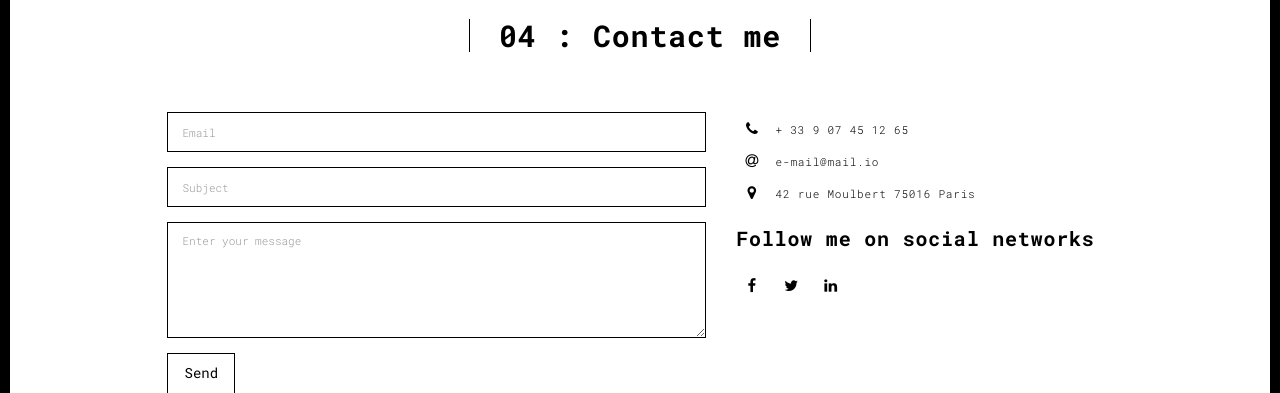
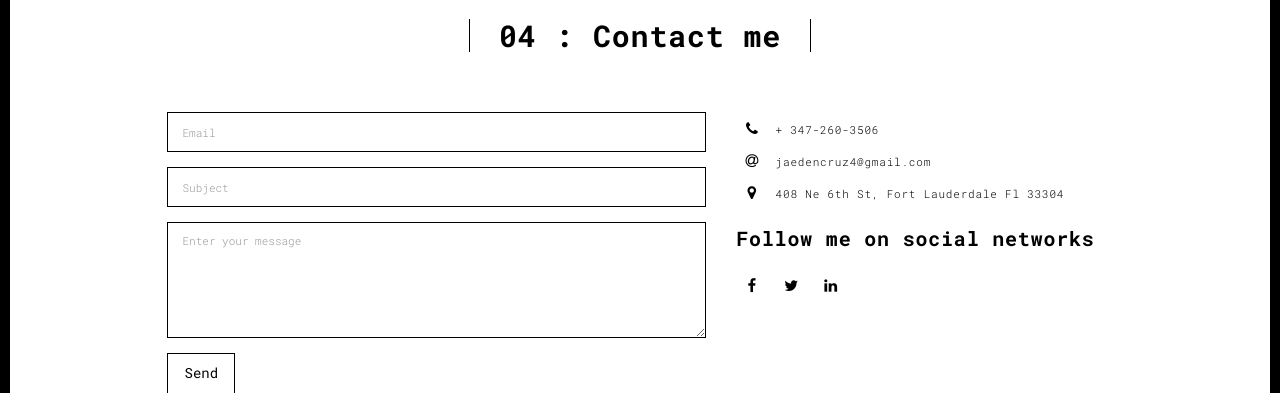
Before and after one commit to jaedencruz/portfo, a Flask app: page /contact.html in a window 1280 px wide. Shown: the part 90-483 px from the top of the page. Run offline with Flask 3, Linux system fonts and the light colour scheme; some libraries are stand-ins or nearby versions.

Commit message:
Update contact.html
editing template files to fit my portfolio details

```diff
--- a/templates/contact.html
+++ b/templates/contact.html
@@ -82,19 +82,19 @@
                         <span class="fa-icon">
                           <i class="fa fa-phone" aria-hidden="true"></i>
                         </span>
-                        + 33 9 07 45 12 65
+                        + 347-260-3506
                       </li>
                       <li>
                         <span class="fa-icon">
                           <i class="fa fa-at" aria-hidden="true"></i>
                         </span>
-                        e-mail@mail.io
+                        jaedencruz4@gmail.com
                       </li>
                       <li>
                         <span class="fa-icon">
                           <i class="fa fa fa-map-marker" aria-hidden="true"></i>
                         </span>
-                        42 rue Moulbert 75016 Paris
+                        408 Ne 6th St, Fort Lauderdale Fl 33304
                       </li>
                     </ul>
                     <h3>Follow me on social networks</h3>
```
